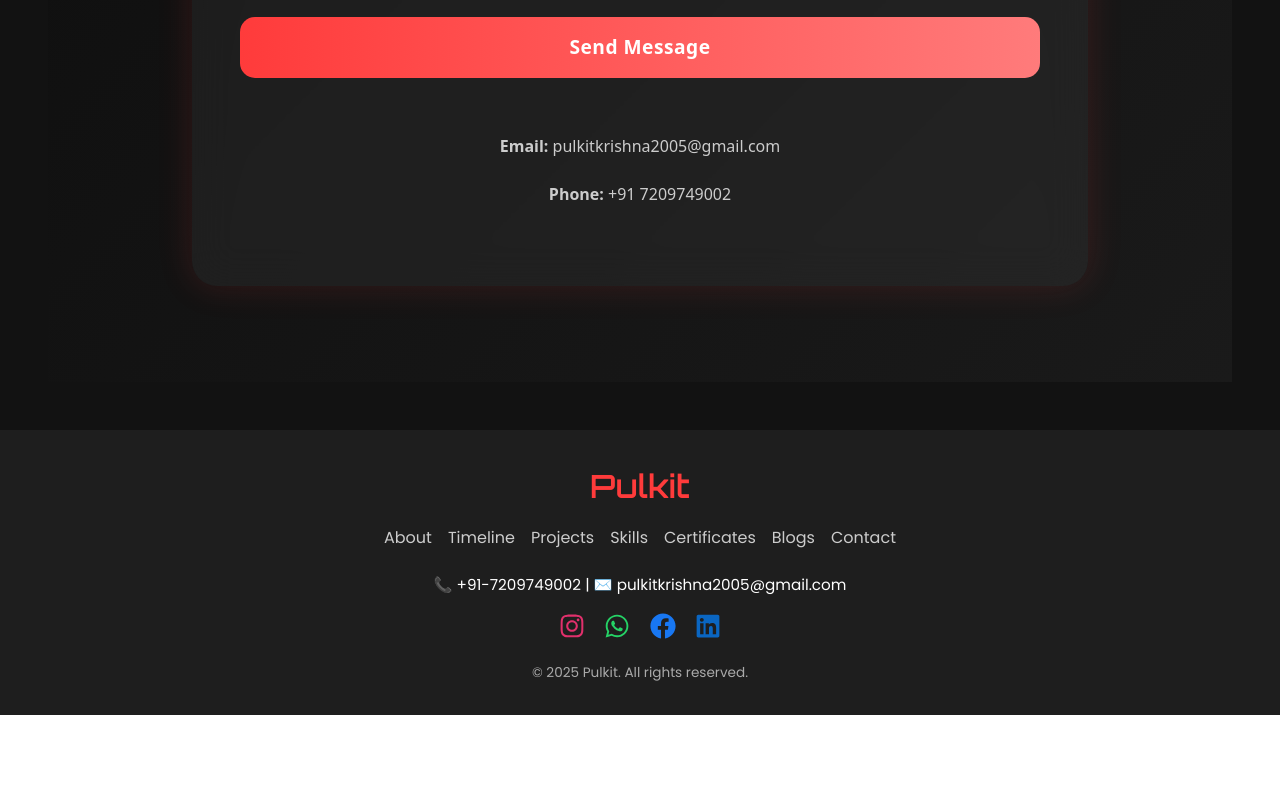
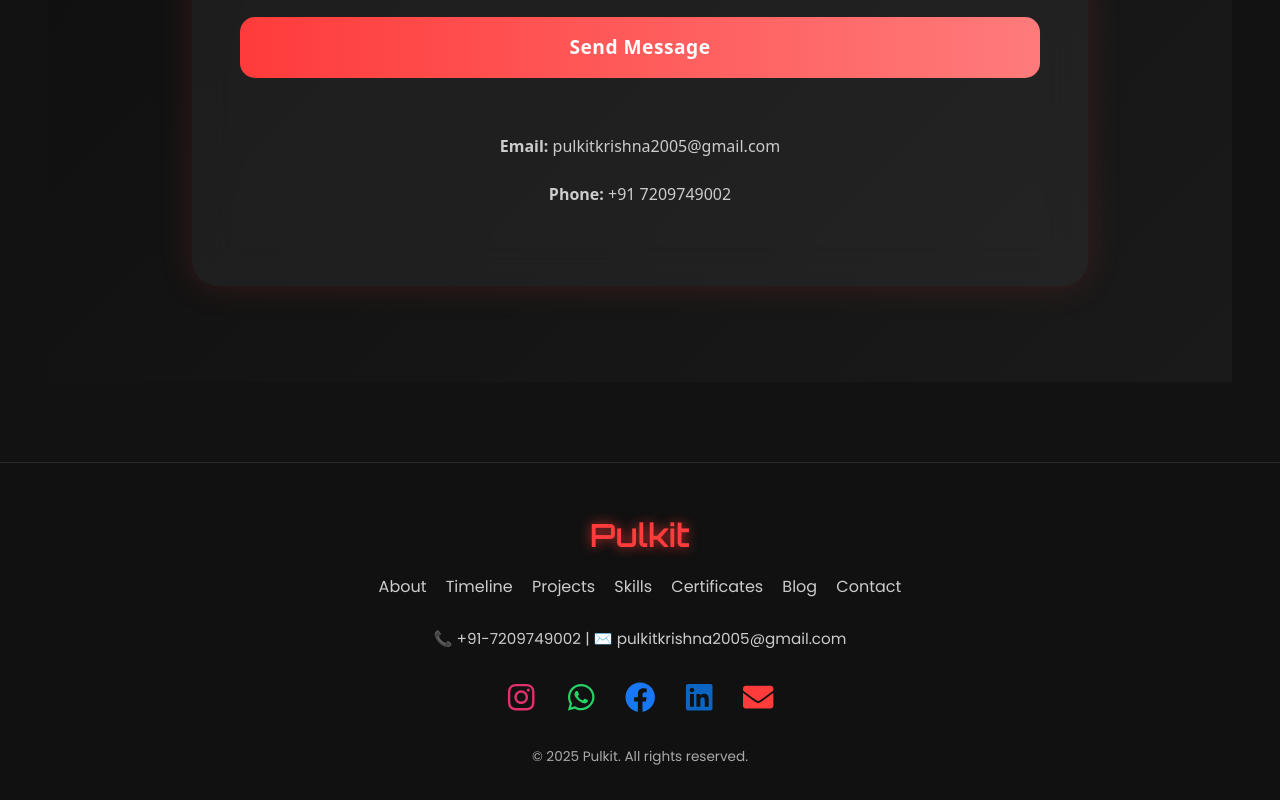
Before and after one commit to Vibhav11Krishna/Personal-Portfolio, a React (Vite) app: page /contact in a window 1280 px wide. Shown: the part 843-1643 px from the top of the page. Before the commit the page ends 1558 px from the top, so only its background shows below. Built offline with nearby package versions, Linux system fonts and the light colour scheme.

Commit message:
Enhanced footer with smooth glowing social icons and links

```diff
--- a/src/components/Footer.jsx
+++ b/src/components/Footer.jsx
@@ -1,16 +1,42 @@
 import React from "react";
-import { FaInstagram, FaWhatsapp, FaFacebook, FaLinkedin } from "react-icons/fa";
-import { Link } from "react-scroll";
+import {
+  FaInstagram,
+  FaWhatsapp,
+  FaFacebook,
+  FaLinkedin,
+  FaEnvelope,
+} from "react-icons/fa";
+import { Link } from "react-router-dom";
 
 const Footer = () => {
+  const navLinks = [
+    { path: "/about", label: "About" },
+    { path: "/timeline", label: "Timeline" },
+    { path: "/projects", label: "Projects" },
+    { path: "/skills", label: "Skills" },
+    { path: "/certificates", label: "Certificates" },
+    { path: "/blog", label: "Blog" },
+    { path: "/contact", label: "Contact" },
+  ];
+
+  const socials = [
+    { icon: <FaInstagram />, color: "#E1306C", link: "https://instagram.com/KrishnaPulkit11" },
+    { icon: <FaWhatsapp />, color: "#25D366", link: "https://wa.me/7209749002" },
+    { icon: <FaFacebook />, color: "#1877F2", link: "https://facebook.com" },
+    { icon: <FaLinkedin />, color: "#0A66C2", link: "https://www.linkedin.com/in/pulkit-krishna-4152802b3" },
+    { icon: <FaEnvelope />, color: "#FF3B3B", link: "mailto:pulkitkrishna2005@gmail.com" },
+  ];
+
   return (
     <footer
       style={{
-        backgroundColor: "#1E1E1E",
+        backgroundColor: "#111",
         color: "#fff",
         fontFamily: "'Poppins', sans-serif",
         textAlign: "center",
-        padding: "2rem 1rem",
+        padding: "3rem 1rem 2rem",
+        marginTop: "2rem",
+        borderTop: "1px solid rgba(255,255,255,0.1)",
       }}
     >
       {/* Logo */}
@@ -20,6 +46,7 @@ const Footer = () => {
           fontSize: "2rem",
           color: "#FF3B3B",
           marginBottom: "1rem",
+          textShadow: "0 0 12px rgba(255,59,59,0.8)",
         }}
       >
         Pulkit
@@ -31,40 +58,29 @@ const Footer = () => {
           display: "flex",
           flexWrap: "wrap",
           justifyContent: "center",
-          gap: "1rem",
-          marginBottom: "1.5rem",
+          gap: "1.2rem",
+          marginBottom: "1.8rem",
         }}
       >
-        {[
-          { to: "About", label: "About" },
-          { to: "Timeline", label: "Timeline" },
-          { to: "Projects", label: "Projects" },
-          { to: "Skills", label: "Skills" },
-           { to: "Certificates", label: "Certificates" },
-          { to: "Blogs", label: "Blogs" },
-          { to: "Contact", label: "Contact" },
-        ].map((item) => (
+        {navLinks.map((item) => (
           <Link
-            key={item.to}
-            to={item.to}
-            smooth={true}
-            duration={600}
-            spy={true}
-            offset={-70}
+            key={item.path}
+            to={item.path}
             style={{
               color: "#ccc",
               textDecoration: "none",
               fontSize: "1rem",
-              cursor: "pointer",
+              fontWeight: 500,
               transition: "all 0.3s ease",
             }}
-            activeStyle={{
-              color: "#FF3B3B",
-              borderBottom: "2px solid #FF3B3B",
-              paddingBottom: "3px",
+            onMouseOver={(e) => {
+              e.target.style.color = "#FF3B3B";
+              e.target.style.textShadow = "0 0 10px rgba(255,59,59,0.6)";
             }}
-            onMouseOver={(e) => (e.target.style.color = "#FF3B3B")}
-            onMouseOut={(e) => (e.target.style.color = "#ccc")}
+            onMouseOut={(e) => {
+              e.target.style.color = "#ccc";
+              e.target.style.textShadow = "none";
+            }}
           >
             {item.label}
           </Link>
@@ -75,8 +91,8 @@ const Footer = () => {
       <div
         style={{
           fontSize: "0.95rem",
-          marginBottom: "1rem",
-          wordBreak: "break-word",
+          marginBottom: "1.4rem",
+          color: "#ccc",
         }}
       >
         📞 +91-7209749002 | ✉️ pulkitkrishna2005@gmail.com
@@ -88,63 +104,27 @@ const Footer = () => {
           display: "flex",
           justifyContent: "center",
           alignItems: "center",
-          gap: "1.2rem",
+          gap: "1.8rem",
           flexWrap: "wrap",
-          marginBottom: "1.5rem",
+          marginBottom: "1.8rem",
         }}
       >
+        {socials.map((social, index) => (
           <a
-          href="https://instagram.com/KrishnaPulkit11"
+            key={index}
+            href={social.link}
             target="_blank"
             rel="noopener noreferrer"
+            className="social-icon"
             style={{
-            color: "#E1306C",
-            transition: "transform 0.3s ease",
+              color: social.color,
+              fontSize: "1.9rem",
+              transition: "transform 0.3s ease, filter 0.3s ease, text-shadow 0.3s ease",
             }}
-          onMouseOver={(e) => (e.target.style.transform = "scale(1.2)")}
-          onMouseOut={(e) => (e.target.style.transform = "scale(1)")}
           >
-          <FaInstagram size={26} />
+            {social.icon}
           </a>
-        <a
-          href="https://wa.me/7209749002"
-          target="_blank"
-          rel="noopener noreferrer"
-          style={{
-            color: "#25D366",
-            transition: "transform 0.3s ease",
-          }}
-          onMouseOver={(e) => (e.target.style.transform = "scale(1.2)")}
-          onMouseOut={(e) => (e.target.style.transform = "scale(1)")}
-        >
-          <FaWhatsapp size={26} />
-        </a>
-        <a
-          href="https://facebook.com"
-          target="_blank"
-          rel="noopener noreferrer"
-          style={{
-            color: "#1877F2",
-            transition: "transform 0.3s ease",
-          }}
-          onMouseOver={(e) => (e.target.style.transform = "scale(1.2)")}
-          onMouseOut={(e) => (e.target.style.transform = "scale(1)")}
-        >
-          <FaFacebook size={26} />
-        </a>
-        <a
-          href="https://www.linkedin.com/in/pulkit-krishna-4152802b3"
-          target="_blank"
-          rel="noopener noreferrer"
-          style={{
-            color: "#0A66C2",
-            transition: "transform 0.3s ease",
-          }}
-          onMouseOver={(e) => (e.target.style.transform = "scale(1.2)")}
-          onMouseOut={(e) => (e.target.style.transform = "scale(1)")}
-        >
-          <FaLinkedin size={26} />
-        </a>
+        ))}
       </div>
 
       {/* Copyright */}
@@ -152,15 +132,24 @@ const Footer = () => {
         © {new Date().getFullYear()} Pulkit. All rights reserved.
       </div>
 
-      {/* Responsive Design (Inline Media Query) */}
+      {/* Smooth Glow CSS */}
       <style>
         {`
+          .social-icon:hover {
+            transform: scale(1.2);
+            text-shadow: 0 0 18px currentColor;
+            filter: brightness(1.3);
+          }
+
           @media (max-width: 600px) {
+            footer {
+              padding: 2rem 1rem;
+            }
             footer div {
               font-size: 0.9rem !important;
             }
-            footer a {
-              font-size: 0.9rem !important;
+            .social-icon {
+              font-size: 1.6rem !important;
             }
           }
         `}
```
Lines whose indentation alone changed are shown as unchanged.
